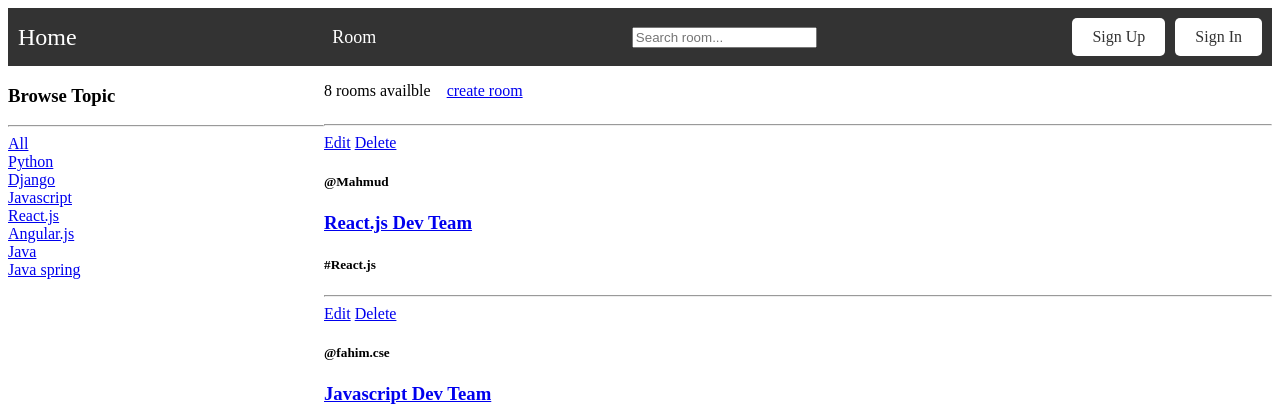
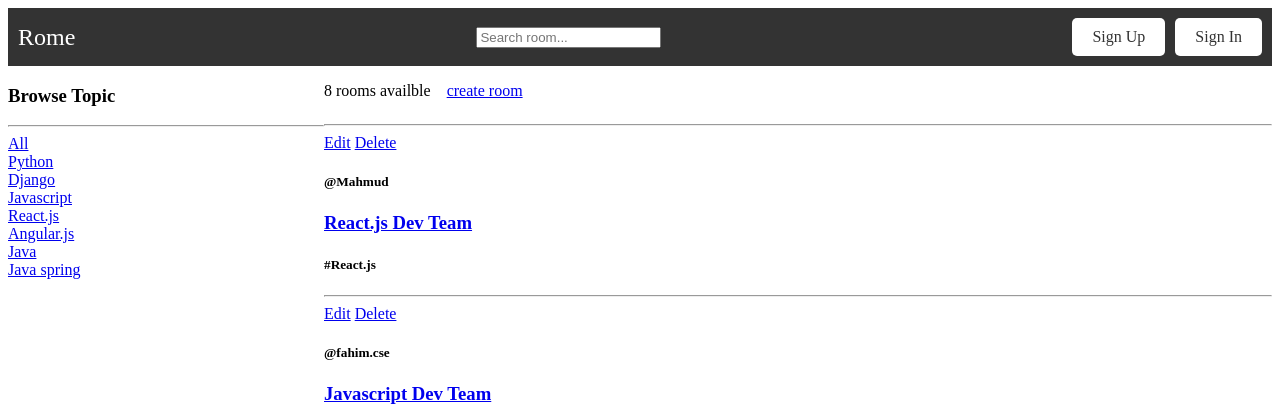
Before and after one commit to tanvirmahmud66/Full_course_django, a Django app: page /room/ in a window 1280 px wide. Shown: the top 420 px of the page. Run offline with Django 4.2, Linux system fonts and the light colour scheme; data comes from the database, SQL or seed files in the repository; both versions use the stored data as it was after the commit.

Commit message:
django full course

```diff
--- a/full_course/main/urls.py
+++ b/full_course/main/urls.py
@@ -2,7 +2,6 @@ from django.urls import path
 from . import views
 
 urlpatterns = [
-    path('', views.home, name='home'),
     path('room/', views.room, name='room'),
     path('room/<str:pk>/', views.room_dynamic, name='room_dynamic_route'),
     path('create-room/', views.create_room, name='create-room'),
--- a/full_course/main/views.py
+++ b/full_course/main/views.py
@@ -3,10 +3,6 @@ from .models import RoomDatabase, Topic
 from django.db.models import Q
 from .forms import RoomForm
 # Create your views here.
-
-
-def home(request):
-    return render(request, 'home/home.html')
 
 
 def room(request):
--- a/full_course/templates/home/home.html
+++ /dev/null
@@ -1,5 +0,0 @@
-{%extends 'home/layout.html'%}
-{%block title%}Home{%endblock title%}
-{%block content%}
-    <h1>This is Home page</h1>
-{%endblock content%}
--- a/full_course/templates/home/navbar.html
+++ b/full_course/templates/home/navbar.html
@@ -1,10 +1,8 @@
   <nav>
     <div class="logo">
-      <a href="{%url 'home'%}">Home</a>
+      <a href="{%url 'room'%}">Rome</a>
     </div>
-    <ul class="menu">
-      <li><a href="{%url 'room'%}">Room</a></li>
-    </ul>
+
     <div>
       <form method="GET" action="{%url 'room'%}">
         <input type="text" name="q" placeholder="Search room..."/>
```
Also changed, not shown: full_course/db.sqlite3.
